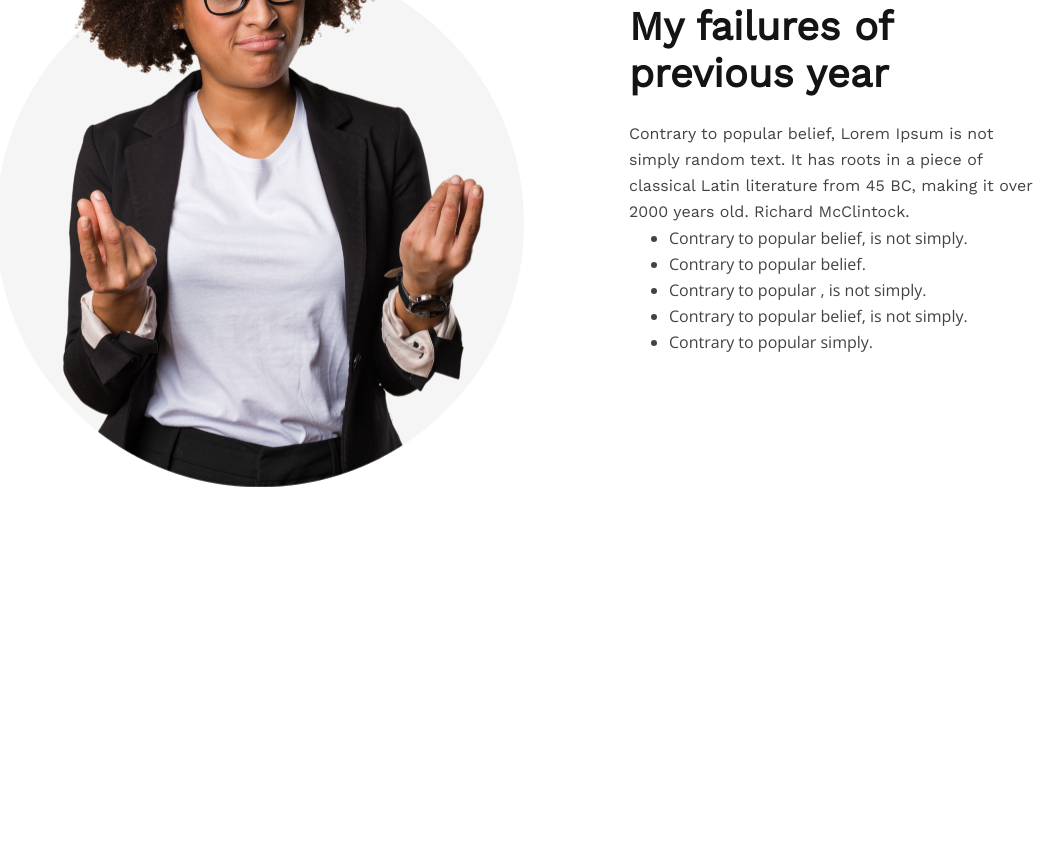
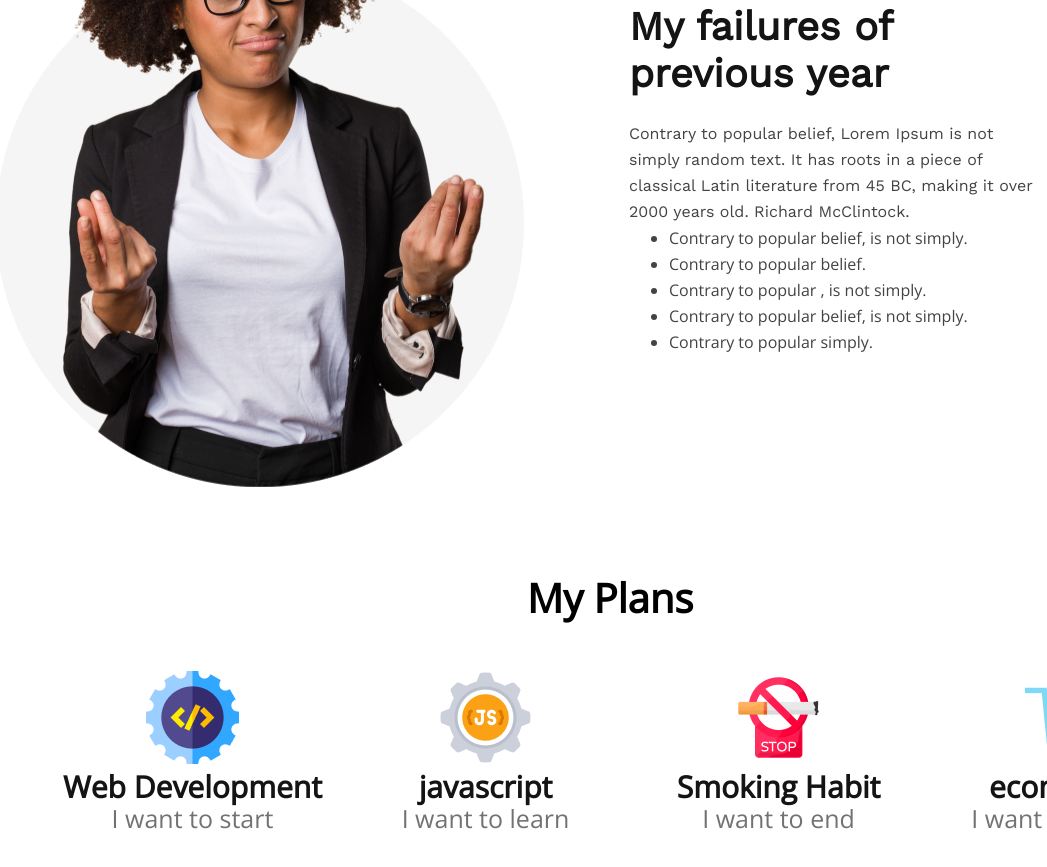
Before and after one commit to fahimfarhad-official/fast-assignment, a plain HTML site: page index.html in a window 1280 px wide. Shown: the part 1175-2042 px from the top of the page, without its empty margins (233-1280 px from the left). Before the commit the page ends 1749 px from the top, so only its background shows below. Drawn offline with nearby package versions, Linux system fonts and the light colour scheme.

Commit message:
push some code

```diff
--- a/index.html
+++ b/index.html
@@ -20,7 +20,7 @@
         </div>
     </header>
     <main>
-        <!-- My failure.. blog -->
+        <!-- Fast Section -->
         <section>
             <div class="blog-section">
             <div class="blog-text">
@@ -38,8 +38,37 @@
             </div>
             </div>
         </section>
+        <section>
+            <h2 class="section-title">My Plans</h2>
+            <div class="plan-container">
+                <div class="web-devlopment">
+                    <img class="pos" src="./images/icons/web.png" alt="">
+                    <p class="plan-name-web">Web Development</p>
+                    <p class="plan-discriptoion-web">I want to start</p>
+                </div>
+                <div class="javascript">
+                    <img class="pos" src="./images/icons/js.png" alt="">
+                    <p class="plan-name-js">javascript</p>
+                    <p class="plan-discriptoion-js">I want to learn</p>
+                </div>
+                <div class="smoking">
+                    <img class="pos" src="./images/icons/smoke.png" alt="">
+                    <p class="plan-name-smoking">Smoking Habit</p>
+                    <p class="plan-discriptoion-smok">I want to end</p>
+                </div>
+                <div class="ecommerce">
+                    <img class="pos" src="./images/icons/ecom.png" alt="">
+                    <p class="plan-name-ec">ecommerce</p>
+                    <p class="plan-discriptoion-ec">I want to develop</p>
+                </div>
+            </div>
+        </section>
+        <!-- <div>
+            <h2>
+                Awlays keep a positive mindset
+            </h2>
+            <button>Call Now</button>
+        </div> -->
     </main>
-
-
 </body>
 </html>
--- a/style/style.css
+++ b/style/style.css
@@ -108,7 +108,7 @@ header {
     color: #444343;
 }
 
-.list-style{
+.list-style {
     width: 315px;
     height: 26px;
     left: 903px;
@@ -118,3 +118,109 @@ header {
     line-height: 26px;
     color: #444343;
 }
+
+/* My Plan style */
+.section-title {
+    left: 711px;
+    top: 1792.3px;
+    font-weight: 700;
+    font-size: 40px;
+    line-height: 47px;
+    margin-left: 760px;
+
+
+}
+
+.pos {
+    margin: 0 100px;
+}
+
+.plan-container {
+    display: flex;
+    margin-top: 50px;
+    margin-left: 279px;
+    margin-right: 180px;
+    margin-bottom: 170px;
+}
+
+.plan-name-web {
+    left: 279px;
+    top: 2008.96px;
+    font-weight: 700;
+    font-size: 30px;
+    line-height: 35px;
+    text-align: center;
+    color: #151414;
+}
+
+.plan-discriptoion-web {
+    left: 326px;
+    top: 2059.96px;
+    font-weight: 500;
+    font-size: 25px;
+    line-height: 29px;
+    text-align: center;
+    color: #737272;
+
+}
+
+.plan-name-js {
+    left: 648px;
+    top: 2003px;
+    font-weight: 700;
+    font-size: 30px;
+    line-height: 35px;
+    text-align: center;
+    color: #151414;
+}
+
+.plan-discriptoion-js {
+    left: 635px;
+    top: 2054px;
+    font-weight: 500;
+    font-size: 25px;
+    line-height: 29px;
+    text-align: center;
+    color: #737272;
+}
+
+.plan-name-smoking {
+    left: 902px;
+    top: 2003px;
+    font-weight: 700;
+    font-size: 30px;
+    line-height: 35px;
+    text-align: center;
+    color: #151414;
+}
+
+.plan-discriptoion-smok {
+    left: 929px;
+    top: 2054px;
+    font-size: 25px;
+    line-height: 29px;
+    text-align: center;
+    color: #737272;
+}
+
+.plan-name-ec {
+    left: 1226px;
+    top: 2003px;
+    font-weight: 700;
+    font-size: 30px;
+    line-height: 35px;
+    text-align: center;
+    color: #151414;
+
+
+}
+
+.plan-discriptoion-ec {
+    left: 1206px;
+    top: 2054px;
+    font-weight: 500;
+    font-size: 25px;
+    line-height: 29px;
+    text-align: center;
+    color: #737272;
+}
```
